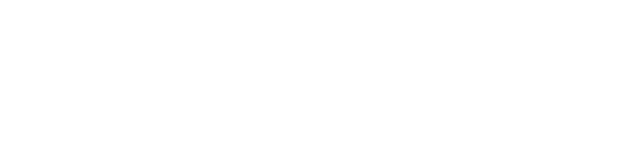
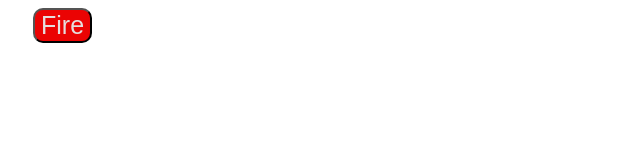
Before and after one commit to 1stefanita/curs4, a plain HTML site: page index.html in a window 1280 px wide. Shown: the whole page, without its empty margins (0-640 px from the left). Drawn offline with Linux system fonts and the light colour scheme.

Commit message:
add button

```diff
--- a/index.html
+++ b/index.html
@@ -3,9 +3,12 @@
 <head>
     <meta charset="UTF-8">
     <meta name="viewport" content="width=device-width, initial-scale=1.0">
-    <title>Document</title>
+    <title>Button</title>
+    <link rel="stylesheet" href="style.css">
 </head>
 <body>
-
+   <button class="buttonred">
+    Fire
+   </button>
 </body>
 </html>
--- /dev/null
+++ b/style.css
@@ -0,0 +1,8 @@
+.buttonred{
+   font-size:25px;
+margin-left: 25px;
+   background-color: rgb(235, 3, 3);
+    color:rgb(229, 221, 221);
+    border-radius: 10px;
+
+}
```
